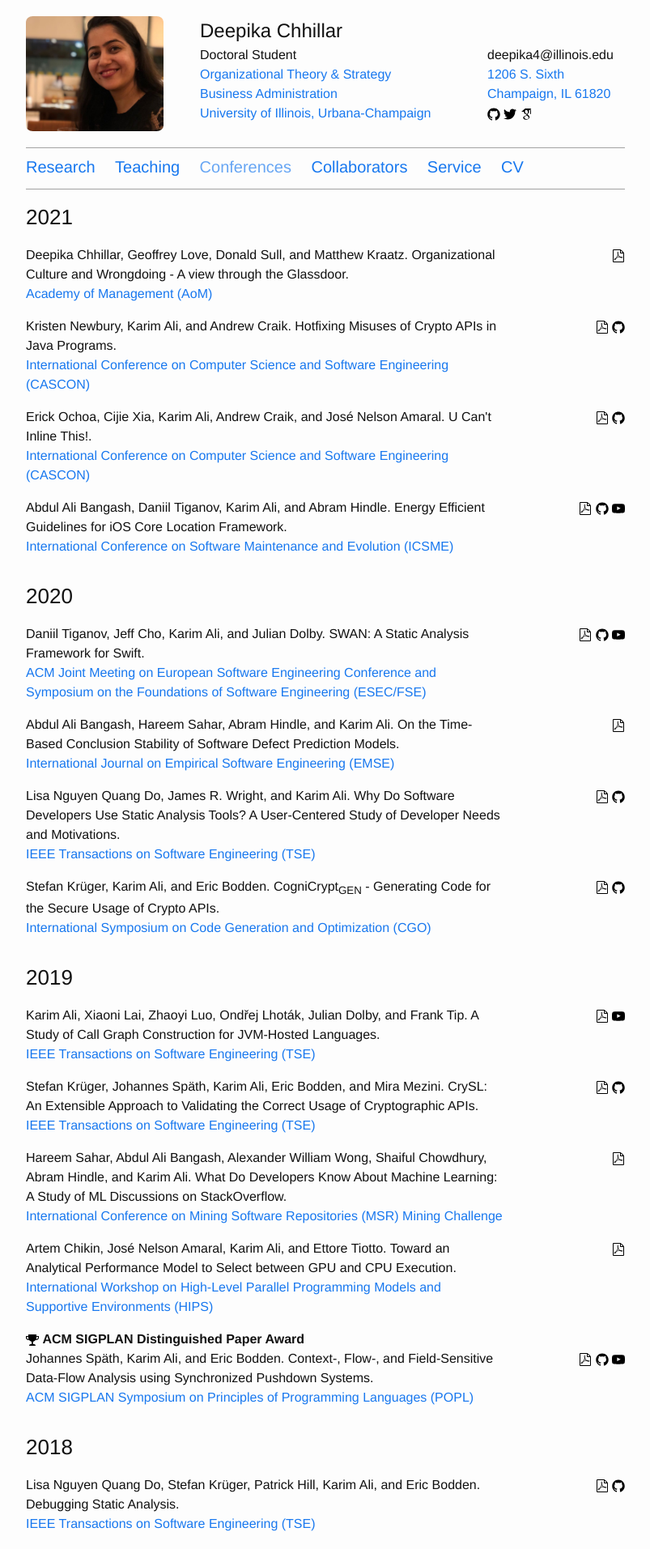
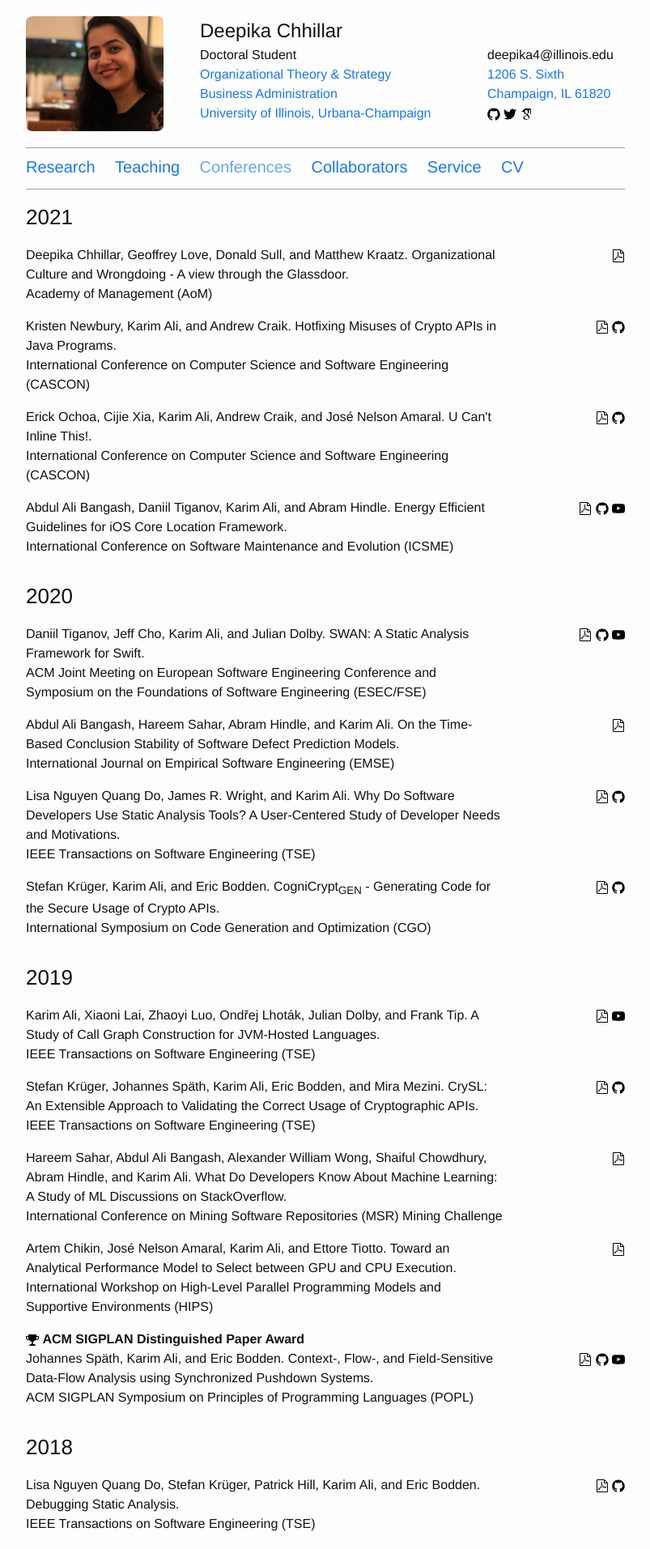
Before and after one commit to deepikachhillar/deepikachhillar.github.io, a Jekyll site: the page built from nav/conferences.md, in a window 1280 px wide. Shown: the top 1913 px of the page at 81% size, without its empty margins (238-1041 px from the left). Built offline with Jekyll 4.4.1, drawn with Linux system fonts in a browser that asks for light colours.

Commit message:
Update conferences.md

```diff
--- a/nav/conferences.md
+++ b/nav/conferences.md
@@ -18,7 +18,7 @@
     </span> <br/>
     {% endif %}
     <div class="publication-title">
-      {{ paper.authors }}. {{ paper.title }}. <br/> <a href="{{paper.link}}"> {{ paper.venue }} </a>
+      {{ paper.authors }}. {{ paper.title }}. <br/> {{ paper.venue }}
     </div>
     <div class="right">
       <a href="{{ "/resources/papers/" | append: paper.id | append: ".pdf" | prepend: site.baseurl }}" target="_blank">
```
